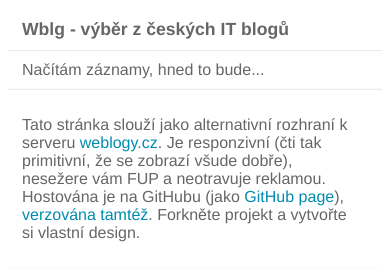
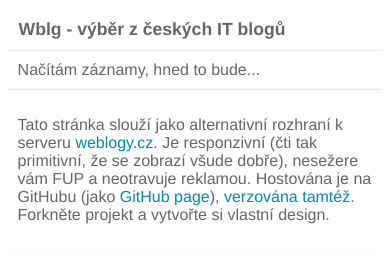
Before and after one commit to todvora/wblg, a plain HTML site: page index.html in a window 390 px wide. Drawn offline with Linux system fonts and the light colour scheme; a script that the page names is missing.

Commit message:
meta viewport - responsive fix

```diff
--- a/index.html
+++ b/index.html
@@ -1,6 +1,8 @@
 <html>
 <head>
+    <title>Wblg - výběr z českých IT blogů</title>
     <meta http-equiv="Content-Type" content="text/html; charset=utf-8"/>
+    <meta name="viewport" content="width=device-width">
     <script type="text/javascript" src="https://www.google.com/jsapi"></script>
     <script type="text/javascript" src="main.js"></script>
     <link rel="stylesheet" type="text/css" href="main.css"/>
--- a/main.css
+++ b/main.css
@@ -10,13 +10,13 @@ body {
 }
 
 #feed div, #footer {
-    padding: 0.6em 34px 0.6em 14px;
+    padding: 0.6em;
     border-top: 1px solid #ebebeb;
     border-bottom: 1px solid #fafafa;
 }
 
 #header {
-    padding: 0.6em 34px 0.6em 14px;
+    padding: 0.6em;
     font-weight: bold;
     font-size: 110%;
 }
```
